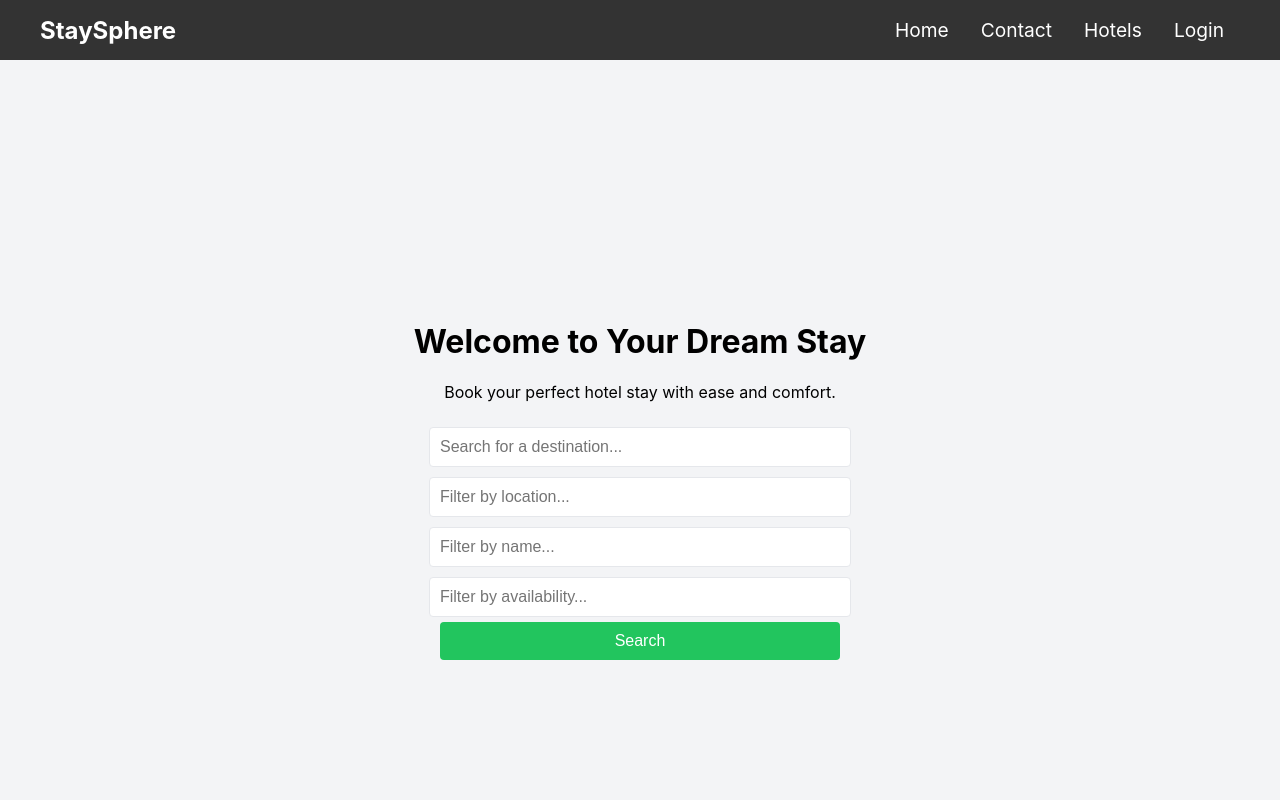
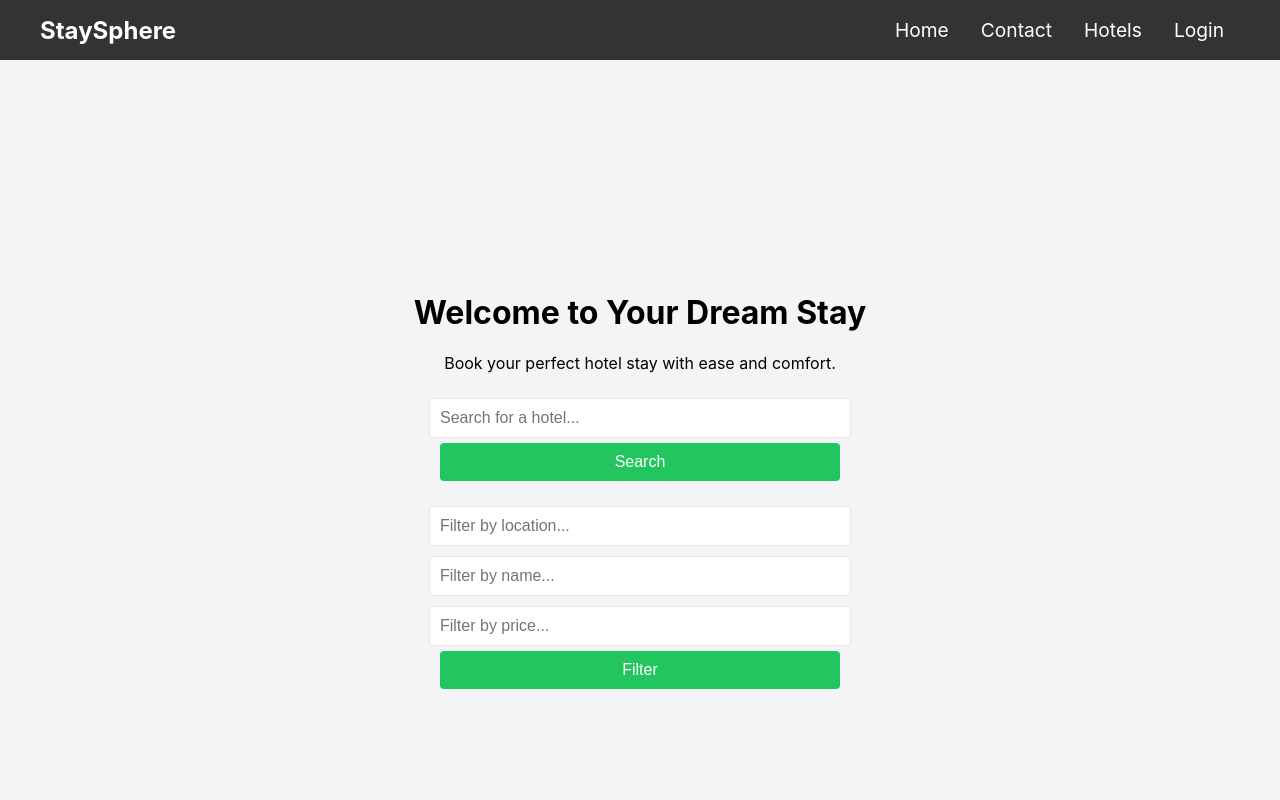
Before and after one commit to Alagiyawanna/hotel-booking, a React (Create React App) app in the folder signin/: page / in a window 1280 px wide. Shown: the top 800 px of the page. Built offline with nearby package versions, Linux system fonts and the light colour scheme.

Commit message:
search and filter hotels

```diff
--- a/signin/src/components/hero.css
+++ b/signin/src/components/hero.css
@@ -11,14 +11,14 @@
   text-align: center;
 }
 
-.search-bar {
+.search-bar, .filter-bar {
   display: flex;
   flex-direction: column;
   align-items: center;
   margin-top: 20px;
 }
 
-.search-bar input {
+.search-bar input, .filter-bar input {
   width: 100%;
   max-width: 400px;
   padding: 10px;
@@ -28,7 +28,7 @@
   font-size: 1rem;
 }
 
-.search-bar button {
+.search-bar button, .filter-bar button {
   width: 100%;
   max-width: 400px;
   padding: 10px;
@@ -41,6 +41,6 @@
   transition: background-color 0.2s;
 }
 
-.search-bar button:hover {
+.search-bar button:hover, .filter-bar button:hover {
   background-color: #16a34a;
 }
--- a/signin/src/components/hero.js
+++ b/signin/src/components/hero.js
@@ -1,19 +1,18 @@
 import React, { useState } from 'react';
 import './hero.css';
 
-
-const HeroSection = () => {
+const HeroSection = ({ onSearch, onFilter }) => {
   const [search, setSearch] = useState('');
   const [location, setLocation] = useState('');
   const [name, setName] = useState('');
-  const [availability, setAvailability] = useState('');
+  const [price, setPrice] = useState('');
 
   const handleSearch = () => {
-    alert(`Searching for hotels with:
-      Destination: ${search}
-      Location: ${location}
-      Name: ${name}
-      Availability: ${availability}`);
+    onSearch(name);
+  };
+
+  const handleFilter = () => {
+    onFilter({ location, name, price });
   };
 
   return (
@@ -24,10 +23,13 @@ const HeroSection = () => {
         <div className="search-bar">
           <input
             type="text"
-            placeholder="Search for a destination..."
+            placeholder="Search for a hotel..."
             value={search}
             onChange={(e) => setSearch(e.target.value)}
           />
+          <button onClick={handleSearch}>Search</button>
+        </div>
+        <div className="filter-bar">
           <input
             type="text"
             placeholder="Filter by location..."
@@ -41,12 +43,12 @@ const HeroSection = () => {
             onChange={(e) => setName(e.target.value)}
           />
           <input
-            type="text"
-            placeholder="Filter by availability..."
-            value={availability}
-            onChange={(e) => setAvailability(e.target.value)}
+            type="number"
+            placeholder="Filter by price..."
+            value={price}
+            onChange={(e) => setPrice(e.target.value)}
           />
-          <button onClick={handleSearch}>Search</button>
+          <button onClick={handleFilter}>Filter</button>
         </div>
       </div>
     </div>
--- a/signin/src/components/hotels.js
+++ b/signin/src/components/hotels.js
@@ -3,19 +3,46 @@ import axios from 'axios';
 import './hotel.css';
 import Navbar from './navbar';
 import Footer from './footer';
+import HeroSection from './hero';
 
 const Hotels = () => {
   const [hotels, setHotels] = useState([]);
 
   useEffect(() => {
-    axios.get('http://localhost:5000/api/hotels')
+    fetchHotels();
+  }, []);
+
+  const fetchHotels = (query = '') => {
+    axios.get(`http://localhost:5000/api/hotels${query}`)
       .then(response => setHotels(response.data))
       .catch(err => console.log(err));
-  }, []);
+  };
+
+  const handleSearch = (search) => {
+    fetchHotels(`?search=${search}`);
+  };
+
+  const handleFilter = (filters) => {
+    const { location, name, price } = filters;
+    let query = '?';
+
+    if (location) {
+      query += `location=${location}&`;
+    }
+    if (name) {
+      query += `name=${name}&`;
+    }
+    if (price) {
+      query += `price=${price}&`;
+    }
+
+    fetchHotels(query);
+  };
 
   return (
     <div>
-      <Navbar/>
+      <Navbar />
+      <HeroSection onSearch={handleSearch} onFilter={handleFilter} />
       <div className="hotels-container">
         <h1 className="hotels-title">Hotels</h1>
         <div className="hotels-grid">
@@ -30,7 +57,7 @@ const Hotels = () => {
           ))}
         </div>
       </div>
-      <Footer/>
+      <Footer />
     </div>
   );
 };
```
Also changed, not shown: signin/src/components/hotel.css (indentation only), 1 other file (tests, documents, lock files or other folders).
